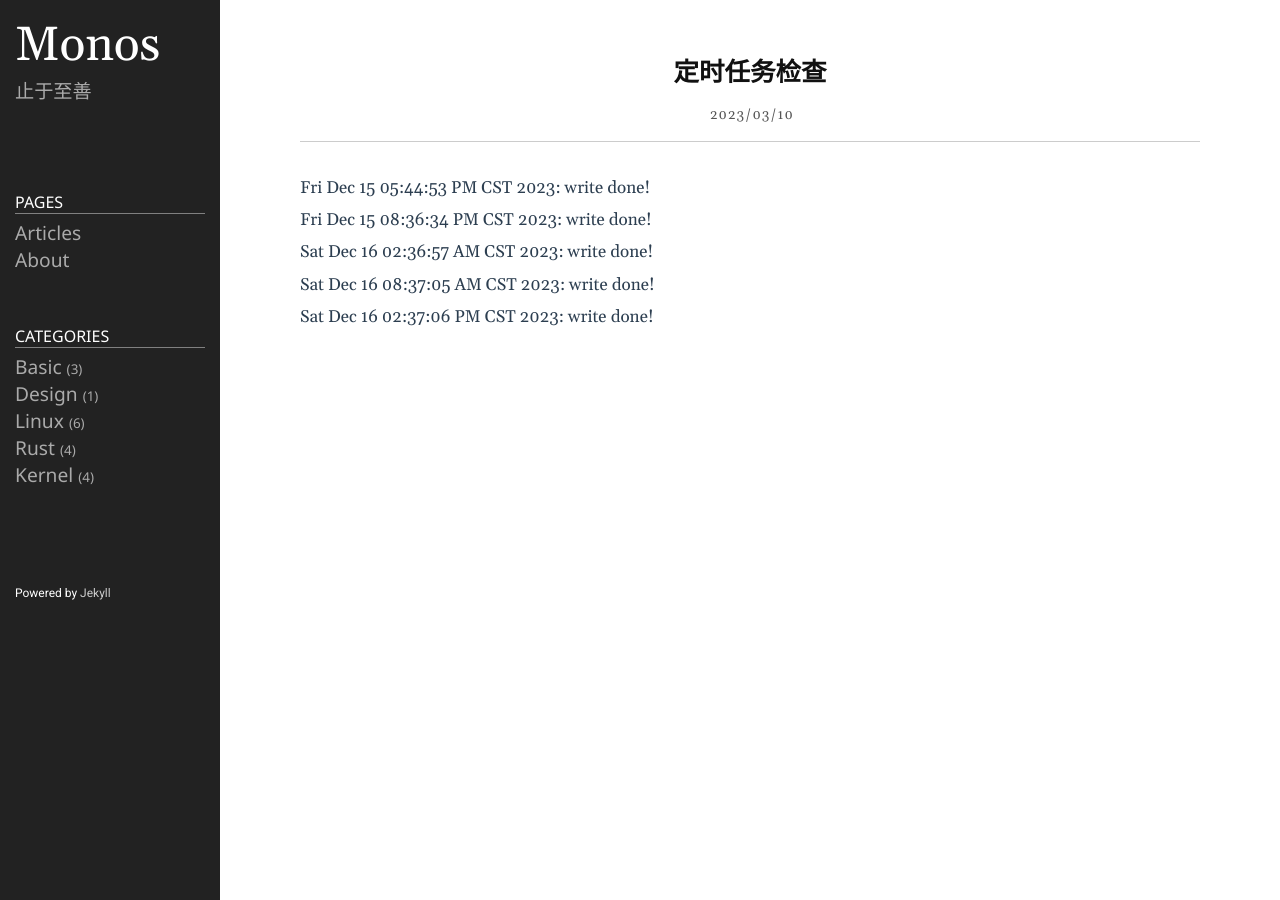
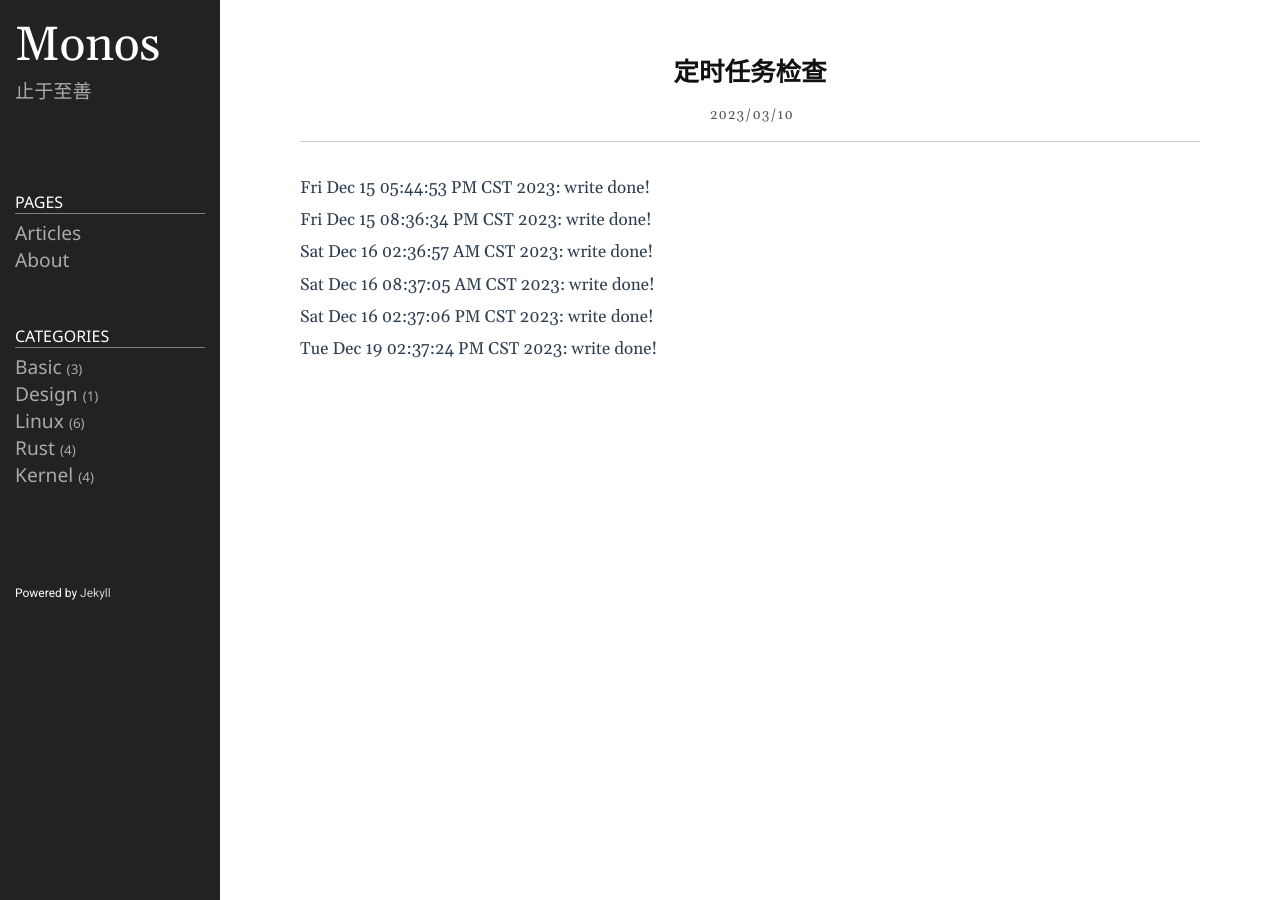
Before and after one commit to lclgo/lclgo.github.io, a Jekyll site: the page built from _posts/2023-03-10-weekly.md, in a window 1280 px wide. Built offline with Jekyll 4.4.1, drawn with Linux system fonts in a browser that asks for light colours.

Commit message:
timer check

```diff
--- a/_posts/2023-03-10-weekly.md
+++ b/_posts/2023-03-10-weekly.md
@@ -13,3 +13,5 @@ Sat Dec 16 02:36:57 AM CST 2023: write done!
 Sat Dec 16 08:37:05 AM CST 2023: write done!
 
 Sat Dec 16 02:37:06 PM CST 2023: write done!
+
+Tue Dec 19 02:37:24 PM CST 2023: write done!
```
